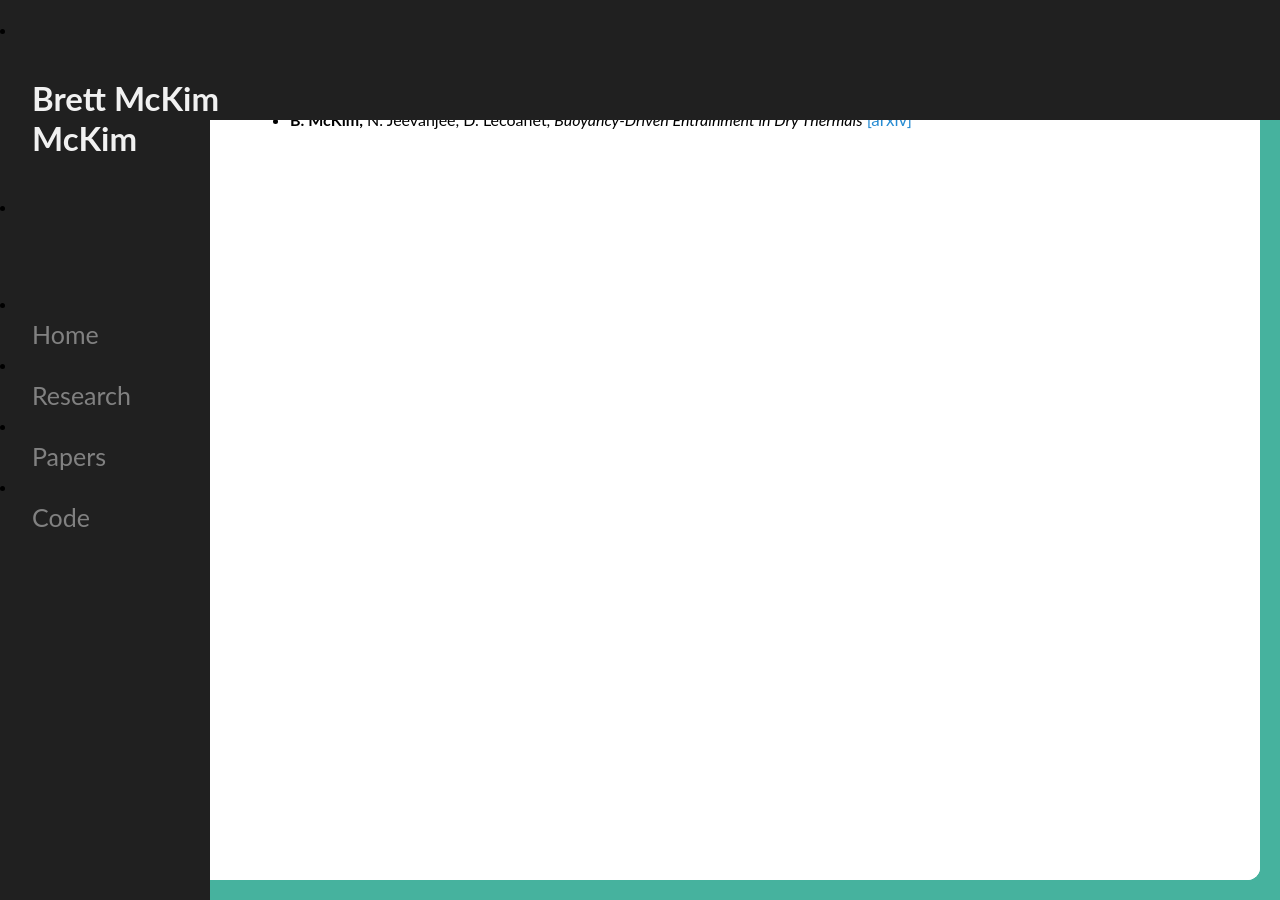
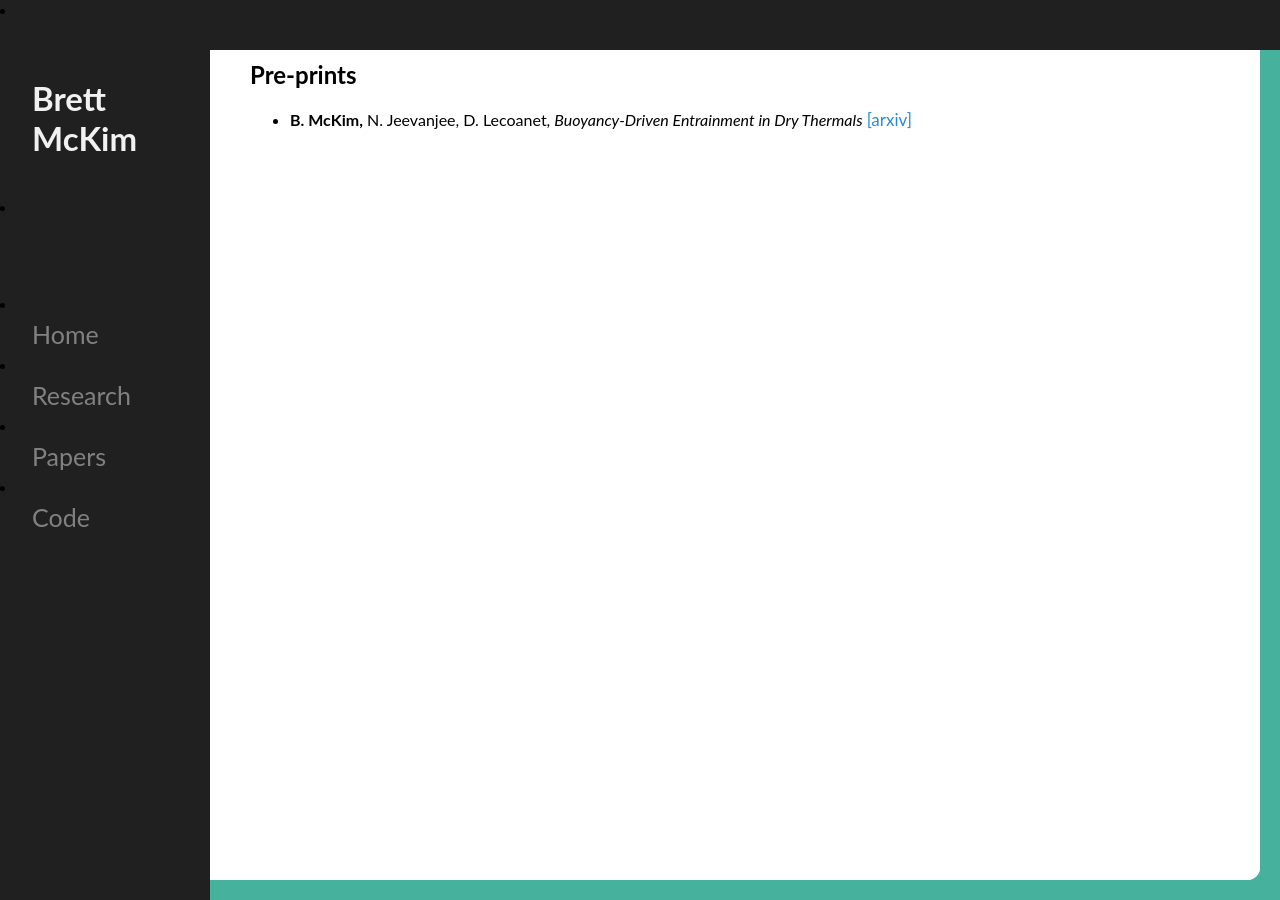
Before and after one commit to mckimb/mckimb.github.io, a Jekyll site: the page built from papers/index.html, in a window 1280 px wide. Built offline with Jekyll 4.4.1, drawn with Linux system fonts in a browser that asks for light colours.

Commit message:
Update main.css

```diff
--- a/css/main.css
+++ b/css/main.css
@@ -111,7 +111,7 @@
 }
 
 .topnav {
-    height: 100px;
+    height: 50px;
     width: 100%;
     position: fixed;
     z-index: 1;
@@ -119,7 +119,7 @@
     left: 0;
     background-color: #202020;
     overflow-x: hidden;
-    padding-top: 20px;
+    padding-top: 0px;
 }
 .topnav p {
     padding: 6px 8px 6px 32px;
```
